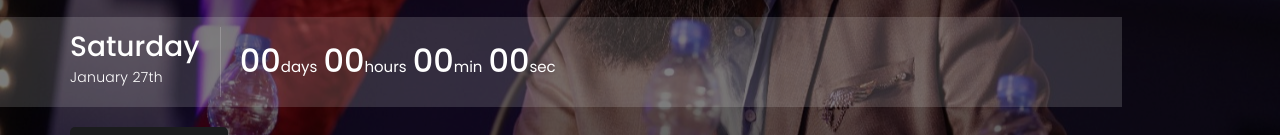
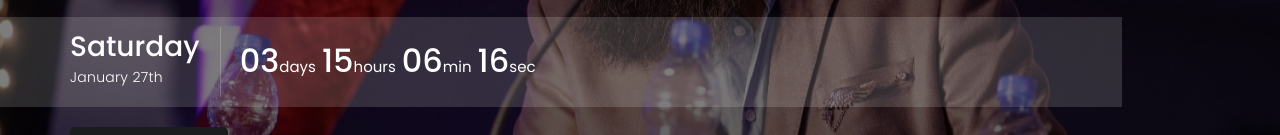
Before and after one commit to zaindgr8/UmerB_ComingSoon_RealEstate_PortfolioWebsite, a plain HTML site: page index.html in a window 1280 px wide. Shown: the part 472-607 px from the top of the page. Drawn offline with Linux system fonts and the light colour scheme.

Commit message:
29 jan 24

```diff
--- a/index.html
+++ b/index.html
@@ -78,7 +78,7 @@
 	<!-- Countdown Script start -->
 	<script>
         $(document).ready(function (){
-			var myDate = new Date("01/27/2024");
+			var myDate = new Date("02/02/2024");
 			myDate.setDate(myDate.getDate());
             $("#countdown").countdown(myDate, function (event) {
                 $(this).html(
```
